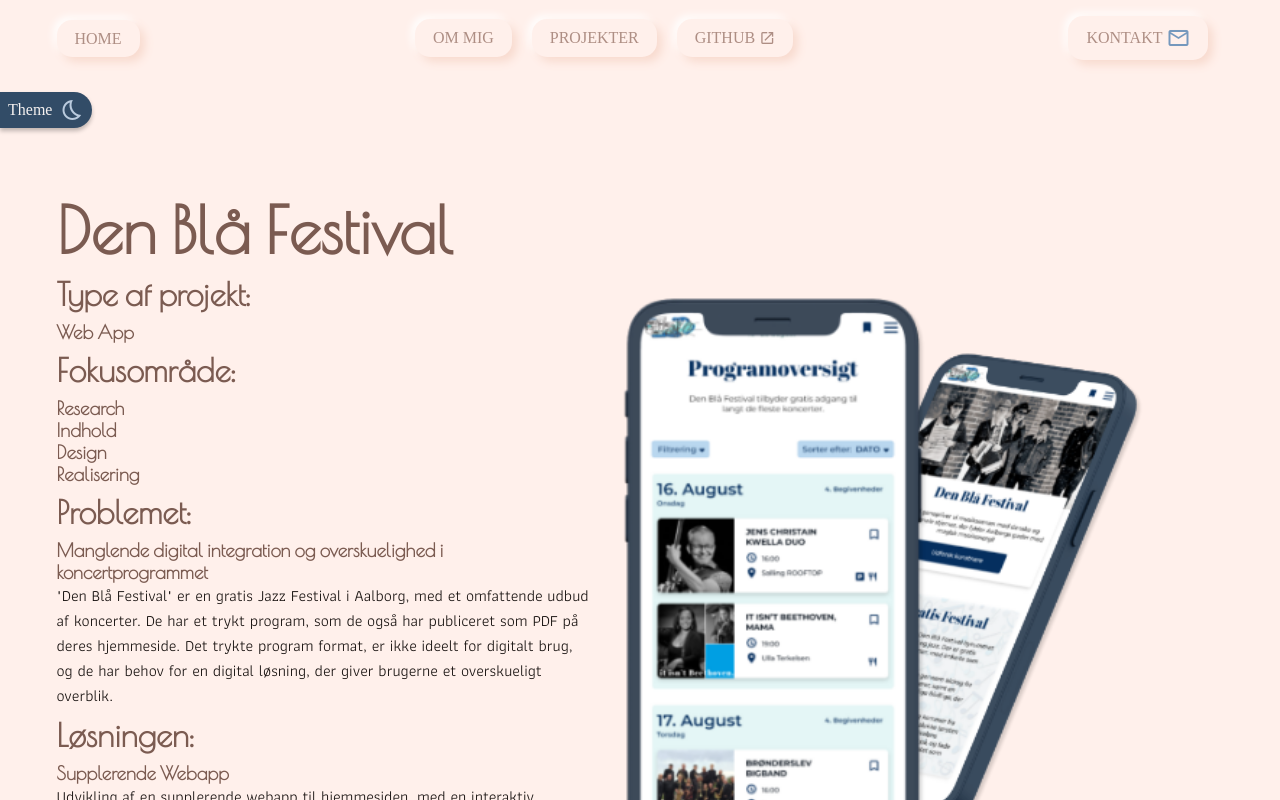
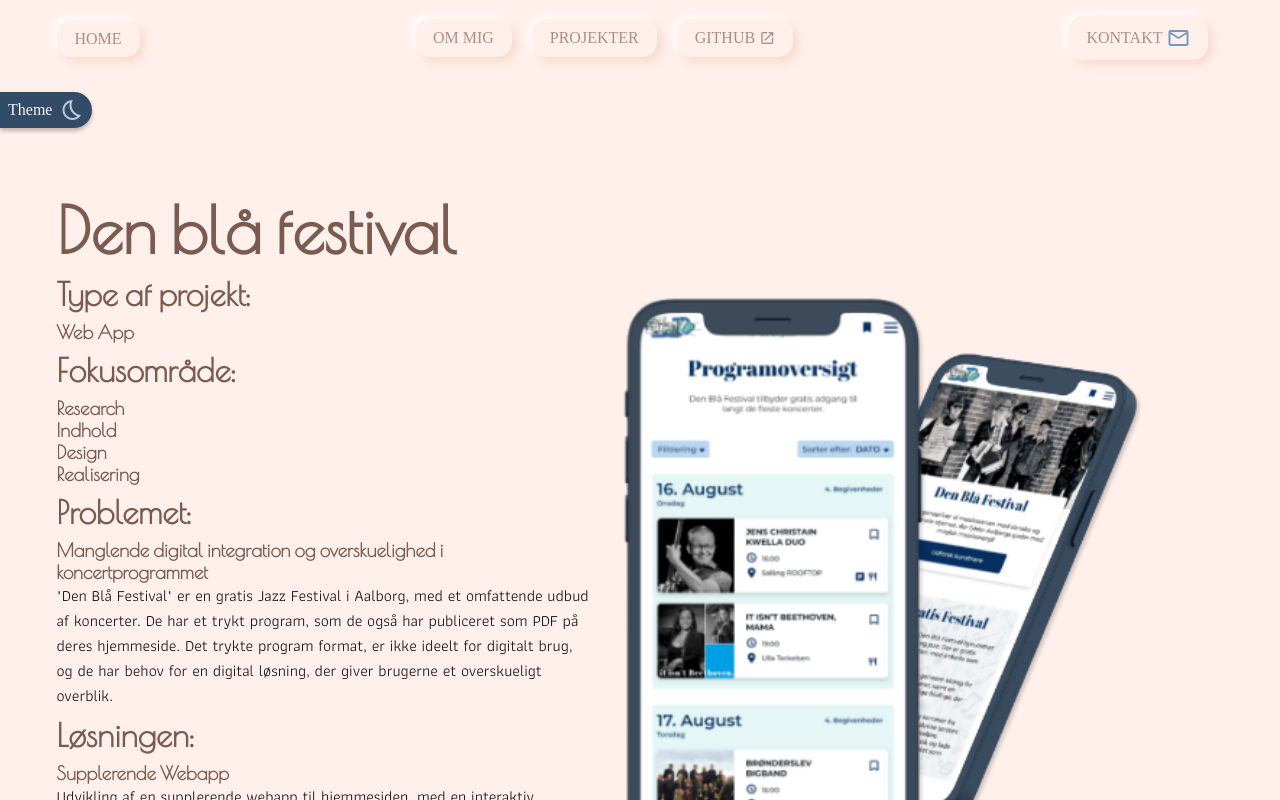
Before and after one commit to WeeWillow/portfolio, a Vue app: page /projects/den-blaa-festival in a window 1280 px wide. Shown: the top 800 px of the page. Built offline with nearby package versions, Linux system fonts and the light colour scheme; a web font is replaced by a local one.

Commit message:
data import test

```diff
--- a/src/components/content/End.vue
+++ /dev/null
@@ -1,3 +0,0 @@
-<template>
-  <h2>This is the end</h2>
-</template>
--- a/src/components/content/Middle.vue
+++ /dev/null
@@ -1,3 +0,0 @@
-<template>
-  <h2>This is the middle</h2>
-</template>
--- a/src/components/content/Start.vue
+++ /dev/null
@@ -1,3 +0,0 @@
-<template>
-  <h2>This is the start</h2>
-</template>
--- a/src/views/ProjectOne.vue
+++ b/src/views/ProjectOne.vue
@@ -1,10 +1,15 @@
+<script setup>
+import { cases } from '@/assets/data/cases';
+
+const aCase = cases[0];
+</script>
 
 <template>
   <!-- Breadcrumb:
   Projekter / Den blå festival -->
   <header class="layout-container margin-bottom">
     <section class="layout-container">
-      <h1>Den Blå Festival</h1>
+      <h1>{{ aCase.details.title }}</h1>
       <div>
         <div class="content">
           <h2>Type af projekt:</h2>
```
